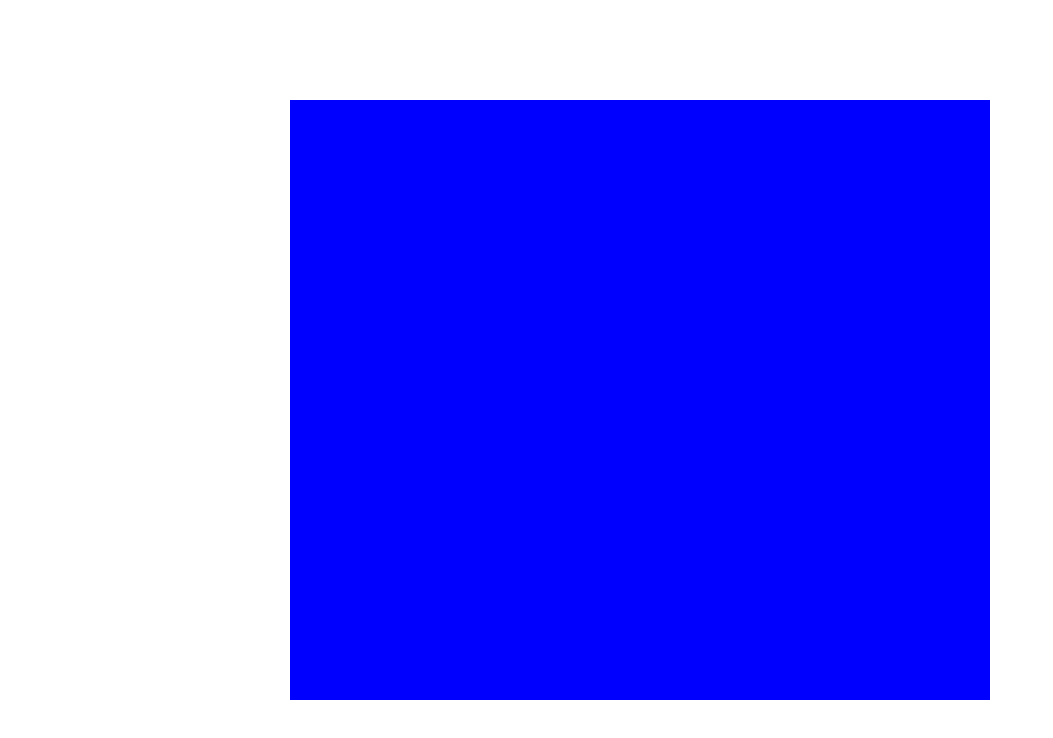
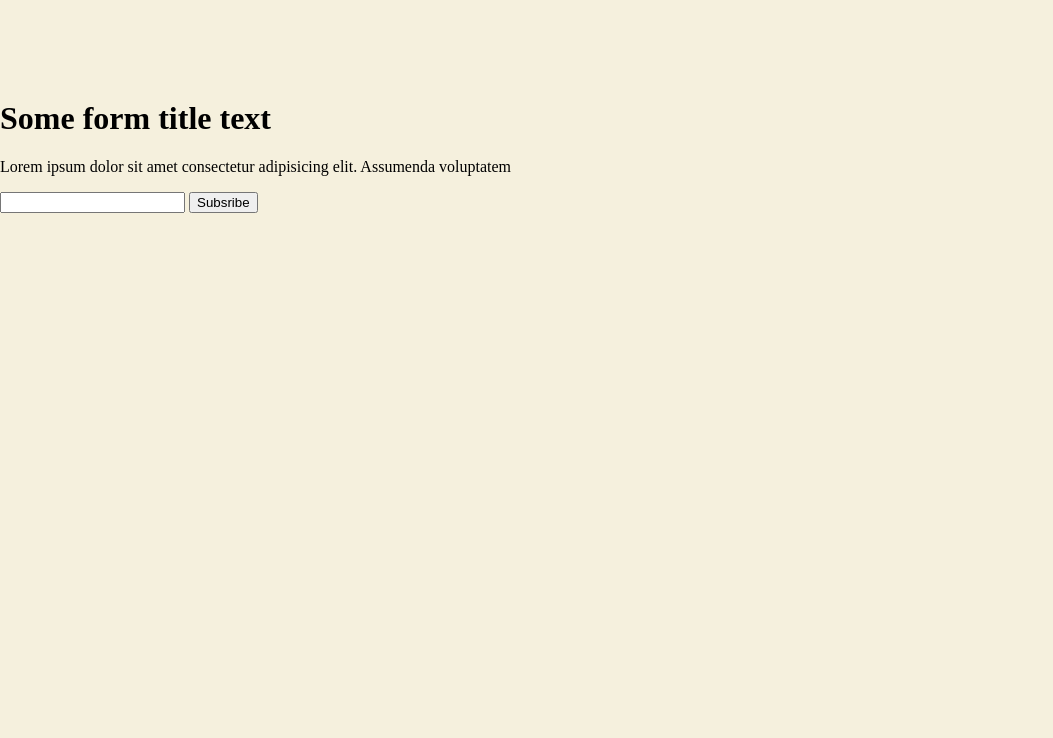
Before and after one commit to frontenddevproject/HomeTask_1, a plain HTML site: page index.html in a window 1280 px wide. Shown: the whole page, without its empty margins (0-1053 px from the left). Drawn offline with Linux system fonts and the light colour scheme.

Commit message:
Added form's html structure

```diff
--- a/index.html
+++ b/index.html
@@ -8,7 +8,14 @@
    </head>
    <body>
       <div class="wrapper">
-
+         <form>
+            <h1>Some form title text</h1>
+            <p>Lorem ipsum dolor sit amet consectetur adipisicing elit. Assumenda voluptatem</p>
+            <div class="userEmail">
+               <input type="email" required />
+               <button class="subscribe_button">Subsribe</button>
+            </div>
+         </form>
       </div>
    </body>
 </html>
--- a/style.css
+++ b/style.css
@@ -1,6 +1,8 @@
+body{
+   margin:0;
+   padding:0;
+   background-color: #F5F0DD;
+}
 .wrapper{
-   width:700px;
-   height: 600px;
-   background-color: blue;
    margin:100px auto;
 }
```
